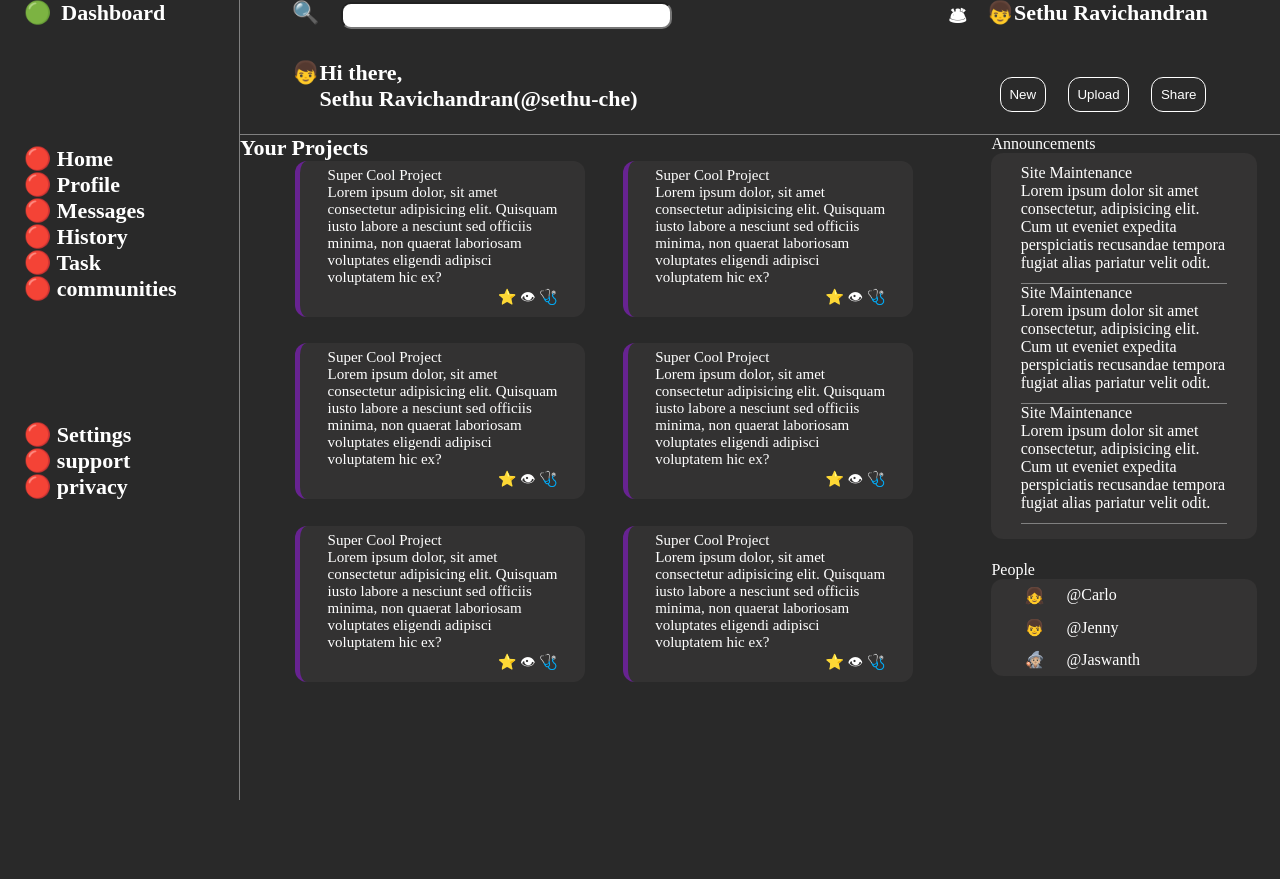
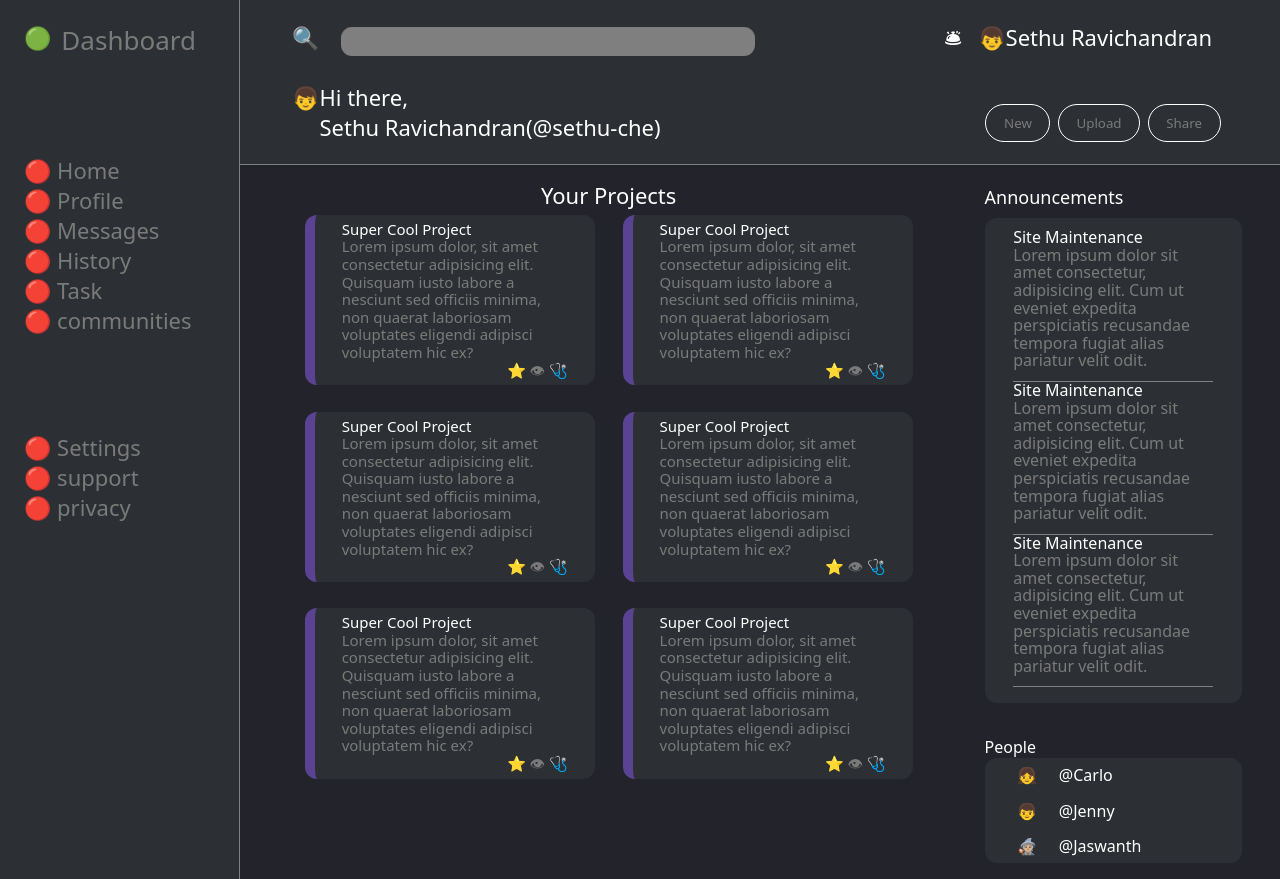
Before and after one commit to diwyanshu19/devrev_prograd_13SeptAssignment, a plain HTML site: page index.html in a window 1280 px wide. Before the commit the page ends 800 px from the top, so only its background shows below. Drawn offline with Linux system fonts and the light colour scheme.

Commit message:
changed font,input,color

```diff
--- a/index.html
+++ b/index.html
@@ -111,14 +111,14 @@
 </section>
    <section class="main-section2">
     <section class="section2-part1">
-     <p>Your Projects</p>
+     <p id="pr">Your Projects</p>
      <div class="project-box-cnt">
         <div class="project-box-cnt-fix">
 
             <div class="box-project">
                 <div class="box-project-fix">
                     <div class="box-txt">
-                        <p>Super Cool Project</p>
+                        <p class="col">Super Cool Project</p>
                         <p>Lorem ipsum dolor, sit amet consectetur adipisicing elit. Quisquam iusto labore a nesciunt sed officiis minima, non quaerat laboriosam voluptates eligendi adipisci voluptatem hic ex?</p>
 
                     </div>
@@ -132,7 +132,7 @@
             <div class="box-project">
                 <div class="box-project-fix">
                     <div class="box-txt">
-                        <p>Super Cool Project</p>
+                        <p class="col">Super Cool Project</p>
                         <p>Lorem ipsum dolor, sit amet consectetur adipisicing elit. Quisquam iusto labore a nesciunt sed officiis minima, non quaerat laboriosam voluptates eligendi adipisci voluptatem hic ex?</p>
 
                     </div>
@@ -146,7 +146,7 @@
             <div class="box-project">
                 <div class="box-project-fix">
                     <div class="box-txt">
-                        <p>Super Cool Project</p>
+                        <p class="col">Super Cool Project</p>
                         <p>Lorem ipsum dolor, sit amet consectetur adipisicing elit. Quisquam iusto labore a nesciunt sed officiis minima, non quaerat laboriosam voluptates eligendi adipisci voluptatem hic ex?</p>
 
                     </div>
@@ -160,7 +160,7 @@
             <div class="box-project">
                 <div class="box-project-fix">
                     <div class="box-txt">
-                        <p>Super Cool Project</p>
+                        <p class="col">Super Cool Project</p>
                         <p>Lorem ipsum dolor, sit amet consectetur adipisicing elit. Quisquam iusto labore a nesciunt sed officiis minima, non quaerat laboriosam voluptates eligendi adipisci voluptatem hic ex?</p>
 
                     </div>
@@ -174,7 +174,7 @@
             <div class="box-project">
                 <div class="box-project-fix">
                     <div class="box-txt">
-                        <p>Super Cool Project</p>
+                        <p class="col">Super Cool Project</p>
                         <p>Lorem ipsum dolor, sit amet consectetur adipisicing elit. Quisquam iusto labore a nesciunt sed officiis minima, non quaerat laboriosam voluptates eligendi adipisci voluptatem hic ex?</p>
 
                     </div>
@@ -188,7 +188,7 @@
             <div class="box-project">
                 <div class="box-project-fix">
                     <div class="box-txt">
-                        <p>Super Cool Project</p>
+                        <p class="col">Super Cool Project</p>
                         <p>Lorem ipsum dolor, sit amet consectetur adipisicing elit. Quisquam iusto labore a nesciunt sed officiis minima, non quaerat laboriosam voluptates eligendi adipisci voluptatem hic ex?</p>
 
                     </div>
@@ -206,22 +206,22 @@
         <section class="section2-part2-fix">
         <section class="announcment">
             <div class="ann-text">
-                <span>Announcements</span>
+                <span class="col">Announcements</span>
             </div>
             <div class="ann-box">
                 <div class="ann-box-cnt">
                 <div class="ann-box-txt">
-                  <p>Site Maintenance</p>
+                  <p class="col">Site Maintenance</p>
                   <p>Lorem ipsum dolor sit amet consectetur, adipisicing elit. Cum ut eveniet expedita perspiciatis recusandae tempora fugiat alias pariatur velit odit.</p>
 
                 </div>
                 <div class="ann-box-txt">
-                    <p>Site Maintenance</p>
+                    <p class="col">Site Maintenance</p>
                     <p>Lorem ipsum dolor sit amet consectetur, adipisicing elit. Cum ut eveniet expedita perspiciatis recusandae tempora fugiat alias pariatur velit odit.</p>
 
                 </div>
                 <div class="ann-box-txt">
-                    <p>Site Maintenance</p>
+                    <p class="col">Site Maintenance</p>
                     <p>Lorem ipsum dolor sit amet consectetur, adipisicing elit. Cum ut eveniet expedita perspiciatis recusandae tempora fugiat alias pariatur velit odit.</p>
 
                  </div>
@@ -231,7 +231,7 @@
     <section class="People">
 
         <div class="People-text">
-            <span>People</span>
+            <span class="col">People</span>
         </div>
         <div class="people-box">
             <section class = "People-fix">
@@ -240,7 +240,7 @@
                     <span>👧</span>
                 </div>
                 <div class="people-txt">
-                    <span>@Carlo</span>
+                    <span class="col">@Carlo</span>
                 </div>
             </div>
             <div class="people-box-cnt">
@@ -248,7 +248,7 @@
                     <span>👦</span>
                 </div>
                 <div class="people-txt">
-                    <span>@Jenny</span>
+                    <span class="col">@Jenny</span>
                 </div>
             </div>
             <div class="people-box-cnt">
@@ -256,7 +256,7 @@
                     <span>🧙🏼</span>
                 </div>
                 <div class="people-txt">
-                    <span>@Jaswanth</span>
+                    <span class="col">@Jaswanth</span>
                 </div>
             </div>
         </section>
--- a/style.css
+++ b/style.css
@@ -2,13 +2,14 @@
     margin: 0;
     padding: 0;
     box-sizing: border-box;
+    font-family: system-ui, -apple-system, BlinkMacSystemFont, 'Segoe UI', Roboto, Oxygen, Ubuntu, Cantarell, 'Open Sans', 'Helvetica Neue', sans-serif;
 }
 html{
     min-height: 100%;
     font-size: 22px;
-    font-weight:600;
     color: white;
-    background-color: rgb(0,0,0,0.8399);
+
+    background-color : rgba(44,48,52,255);
 }
 body{
     min-height: 100vh;
@@ -18,7 +19,9 @@ body{
 }
 .sect1{
  min-width: 240px;
- border-right: 0.7px solid gray;
+ padding-top: 1rem;
+ border-right: 1.5px solid gray;
+ color: rgb(123,122,122);
 }
 .aside-first{
     width: 80%;
@@ -26,6 +29,7 @@ body{
     height: 500px;
     display: flex;
     flex-direction: column;
+
     justify-content: space-between;
     margin: auto;
 
@@ -35,12 +39,18 @@ aside .logo{
     display: flex;
     gap: 10px;
 }
+.logo-text{
+    font-size: 26px;
+}
 .main{
     flex-grow: 2;
+    display: flex;
+    padding-top: 1rem;
+    flex-direction: column;
 }
 .main-sect1-fix{
     padding-bottom: 1rem;
-    border-bottom: 0.7px solid gray;
+    border-bottom: 1.5px solid gray;
 }
 .main-section1{
     width: 90%;
@@ -57,17 +67,20 @@ aside .logo{
 .section1-srch{
     display: flex;
     align-items: baseline;
-    flex-basis: 380px;
+    flex-grow:2 ;
 }
 .input-box{
  flex-grow: 2;
 margin-left: 1rem;
+max-width: 65%;
 }
 .input-box input{
     width: 100%;
-    padding: 0.2rem;
+    padding: 0.25rem;
     outline: none;
-    border-radius: 10px;
+    border: none;
+    background-color: rgba(127,127,127,255);
+    border-radius: 11px;
 }
 .search-user{
     display: flex;
@@ -94,28 +107,37 @@ margin-left: 1rem;
    flex-basis: 250px;
 }
 .threebuttons button{
-    padding: 0.4rem;
-    background: rgba(43, 42, 42, 0.765);
+    padding: 0.4rem 0.8rem 0.4rem 0.8rem;
+    background-color: rgba(44,48,52,255);
     border: none;
-    color: white;
-    border-radius: 12px;
+    color: rgb(123,122,122);
+    border-radius: 40px;
     border: 1px solid white;
     cursor: pointer;
 }
 .main-section2{
     display: flex;
-   max-height: 100%;
-    align-items: flex-start;
+    padding: 0.7rem;
+
+    color: rgb(123,122,122);
+    flex-grow: 2;
+
+    background-color: rgba(35,36,43,255);
 
 }
 .section2-part1{
     flex-grow: 2;
+    align-self: baseline;
+
+
+
 }
 .section2-part2{
  font-size: 16px;
  font-weight: 400;
-  max-width: 30%;
-  height: 100%;
+   max-width: 30%;
+  min-width: 220px;
+  align-self: baseline;
 
 }
 .section2-part2-fix{
@@ -125,13 +147,14 @@ margin-left: 1rem;
     height: 100%;
     flex-direction: column;
  justify-content: space-evenly;
-
     margin-top: 0;
     margin-bottom: 0;
-    gap: 1rem;
+    gap: 1.5rem;
+
 }
 .section2-part2 .announcment .ann-box{
-   background-color: rgba(53, 52, 52, 0.915);
+   background-color: rgba(44,48,52,255);
+   line-height: 0.8rem;
    border-radius: 12px;
    padding: 0.5rem;
    padding-bottom: 0.7rem;
@@ -147,7 +170,7 @@ margin-left: 1rem;
 }
 .People .people-box{
     display: flex;
-    background-color: rgba(53, 52, 52, 0.915);
+    background-color:rgba(44,48,52,255);
     border-radius: 12px;
     flex-direction: column;
     gap: 0.5rem;
@@ -174,12 +197,12 @@ margin-left: 1rem;
 }
 .box-project{
     max-width: 290px;
-
+    line-height: 0.8rem;
     font-size: 15px;
     font-weight: 500;
-    background-color: rgba(53, 52, 52, 0.915);
+    background-color: rgba(44,48,52,255);
     border-radius: 12px;
-    border-left: 5px solid rgba(109, 35, 156, 0.906);
+    border-left: 10px solid rgb(91,67,147);
 }
 .box-project-fix{
     width: 85%;
@@ -192,3 +215,16 @@ margin-left: 1rem;
 .box-icons{
     text-align: end;
 }
+#pr{
+    text-align: center;
+    margin-bottom: 0.2rem;
+    color: white;
+}
+.ann-text span{
+    display: inline-block;
+    font-size: 18px;
+    margin-bottom: 0.4rem;
+}
+.col{
+    color: white;
+}
```
